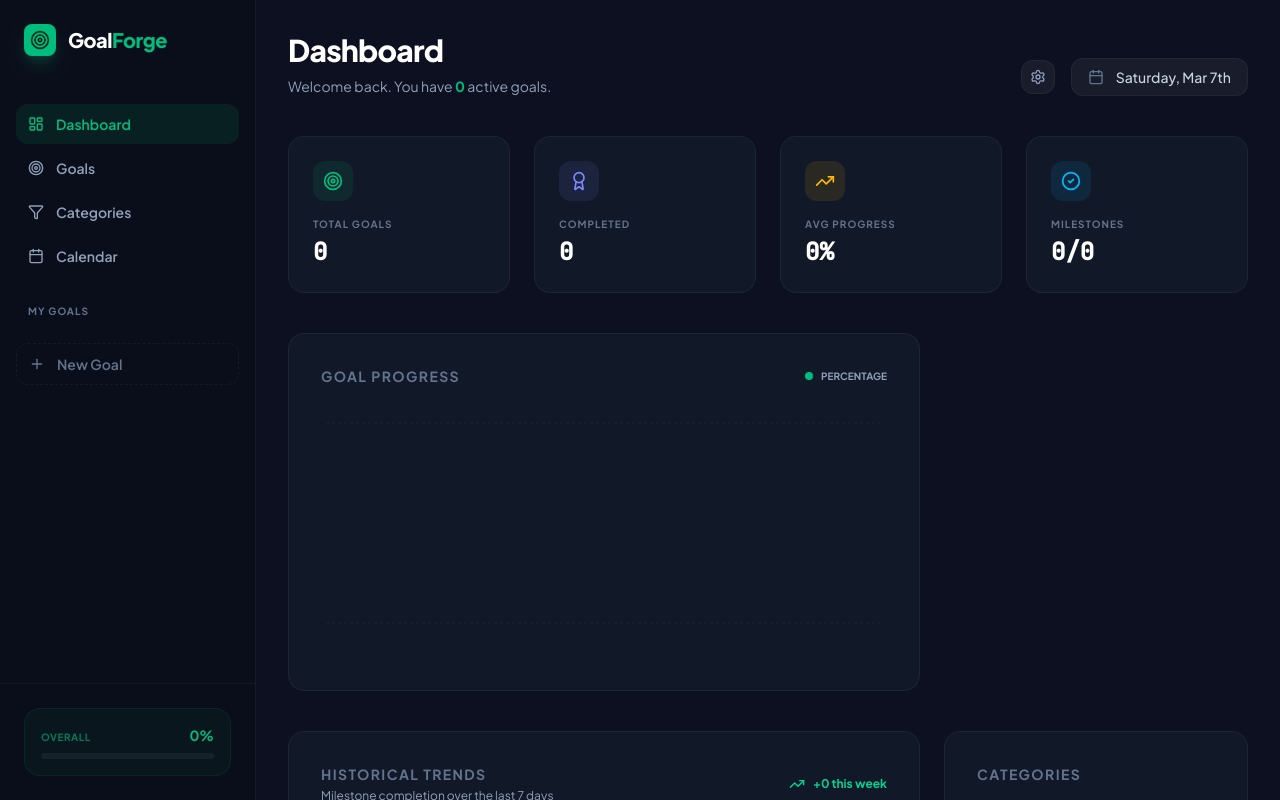
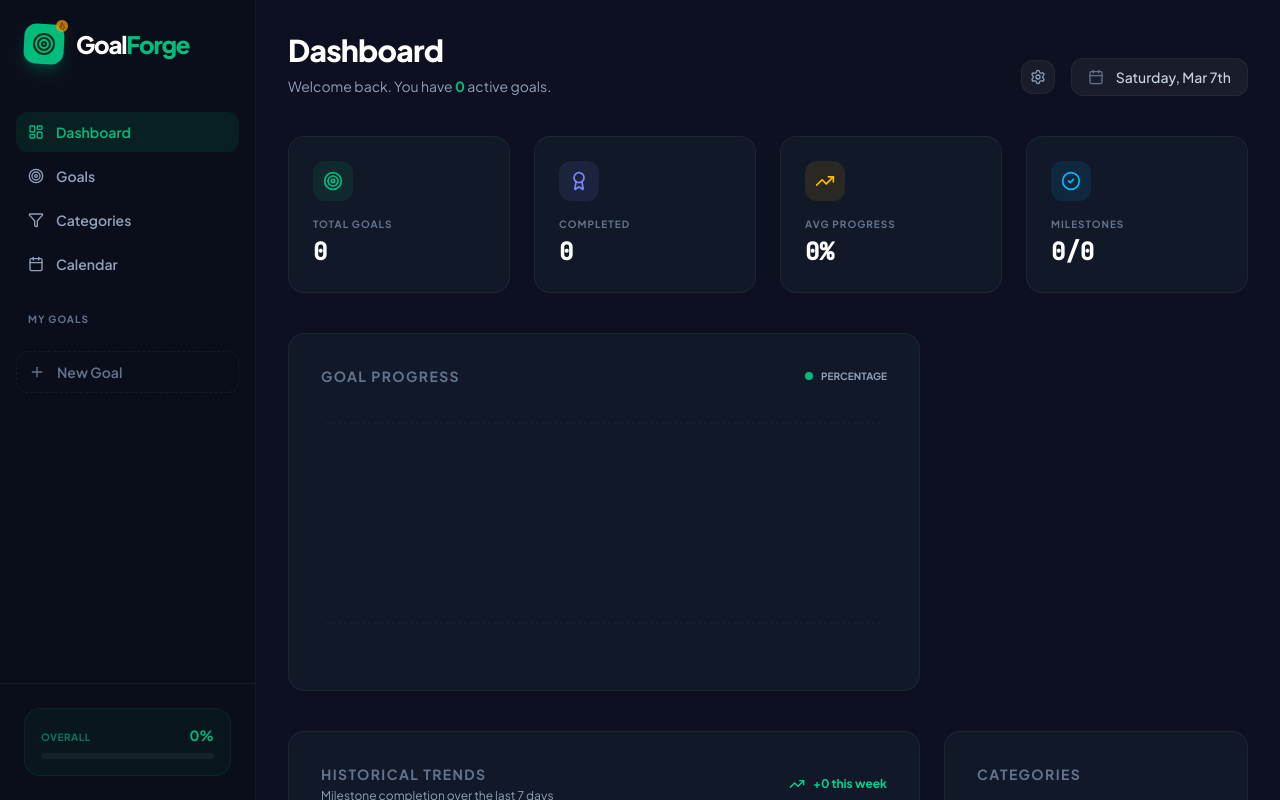
Before and after one commit to abhi-kush-111/Goal-Tracker, a React (Vite) app: page / in a window 1280 px wide. Built offline with nearby package versions, Linux system fonts and the light colour scheme.

Commit message:
refactor: Introduce dedicated Logo component
Extracts the application logo and branding into a reusable `Logo` component. This improves code organization and allows for consistent branding across the application, including the favicon. The `LogoFull` component provides the full branding with text.

```diff
--- a/src/App.tsx
+++ b/src/App.tsx
@@ -66,9 +66,10 @@ import {
 import { clsx, type ClassValue } from 'clsx';
 import { twMerge } from 'tailwind-merge';
 import { storage, type Goal, type Category, type Milestone } from './storage';
+import { Logo, LogoFull } from './components/Logo';
 
 // --- Utility ---
-function cn(...inputs: ClassValue[]) {
+export function cn(...inputs: ClassValue[]) {
   return twMerge(clsx(inputs));
 }
 
@@ -682,14 +683,7 @@ export default function App() {
         isMobileMenuOpen ? "translate-x-0" : "-translate-x-full lg:translate-x-0"
       )}>
         <div className="p-6 border-bottom border-white/5 flex justify-between items-center">
-          <div className="flex items-center gap-3">
-            <div className="w-8 h-8 bg-emerald-500 rounded-lg flex items-center justify-center shadow-lg shadow-emerald-500/20">
-              <Target className="text-[#052e1a] w-5 h-5" />
-            </div>
-            <h1 className="text-xl font-extrabold tracking-tight text-white">
-              Goal<span className="text-emerald-500">Forge</span>
-            </h1>
-          </div>
+          <LogoFull />
           <button
             className="lg:hidden text-slate-400 hover:text-white"
             onClick={() => setIsMobileMenuOpen(false)}
@@ -799,14 +793,7 @@ export default function App() {
       <main className="flex-1 overflow-y-auto h-screen custom-scrollbar flex flex-col relative w-full">
         {/* Mobile Header */}
         <div className="lg:hidden flex items-center justify-between p-4 border-b border-white/5 bg-[#0a0e1a] sticky top-0 z-30">
-          <div className="flex items-center gap-3">
-            <div className="w-8 h-8 bg-emerald-500 rounded-lg flex items-center justify-center shadow-lg shadow-emerald-500/20">
-              <Target className="text-[#052e1a] w-5 h-5" />
-            </div>
-            <h1 className="text-xl font-extrabold tracking-tight text-white">
-              Goal<span className="text-emerald-500">Forge</span>
-            </h1>
-          </div>
+          <LogoFull />
           <button
             onClick={() => setIsMobileMenuOpen(true)}
             className="p-2 text-slate-400 hover:text-white bg-white/5 rounded-lg"
--- /dev/null
+++ b/src/components/Logo.tsx
@@ -0,0 +1,47 @@
+import React from 'react';
+import { Target, Flame } from 'lucide-react';
+import { cn } from '../App'; // Assuming cn is exported or I'll just use a local version
+
+export const Logo = ({ className, size = "md" }: { className?: string, size?: "sm" | "md" | "lg" }) => {
+  const sizes = {
+    sm: "w-6 h-6",
+    md: "w-10 h-10",
+    lg: "w-16 h-16"
+  };
+
+  const iconSizes = {
+    sm: "w-4 h-4",
+    md: "w-6 h-6",
+    lg: "w-10 h-10"
+  };
+
+  return (
+    <div className={cn("relative flex items-center justify-center", className)}>
+      {/* Outer Hexagon/Shield Shape */}
+      <div className={cn(
+        "bg-emerald-500 rounded-xl flex items-center justify-center shadow-lg shadow-emerald-500/20 rotate-3 group-hover:rotate-0 transition-transform duration-500",
+        sizes[size]
+      )}>
+        <Target className={cn("text-[#052e1a] -rotate-3 group-hover:rotate-0 transition-transform duration-500", iconSizes[size])} />
+      </div>
+
+      {/* Accent Flame/Spark */}
+      <div className="absolute -top-1 -right-1">
+        <div className="bg-amber-500 rounded-full p-0.5 shadow-lg shadow-amber-500/40 animate-pulse">
+          <Flame className="w-2 h-2 text-[#451a03]" />
+        </div>
+      </div>
+    </div>
+  );
+};
+
+export const LogoFull = ({ className }: { className?: string }) => {
+  return (
+    <div className={cn("flex items-center gap-3 group cursor-pointer", className)}>
+      <Logo />
+      <h1 className="text-2xl font-black tracking-tighter text-white">
+        Goal<span className="text-emerald-500">Forge</span>
+      </h1>
+    </div>
+  );
+};
```
Also changed, not shown: index.html (+1 -0 lines).
